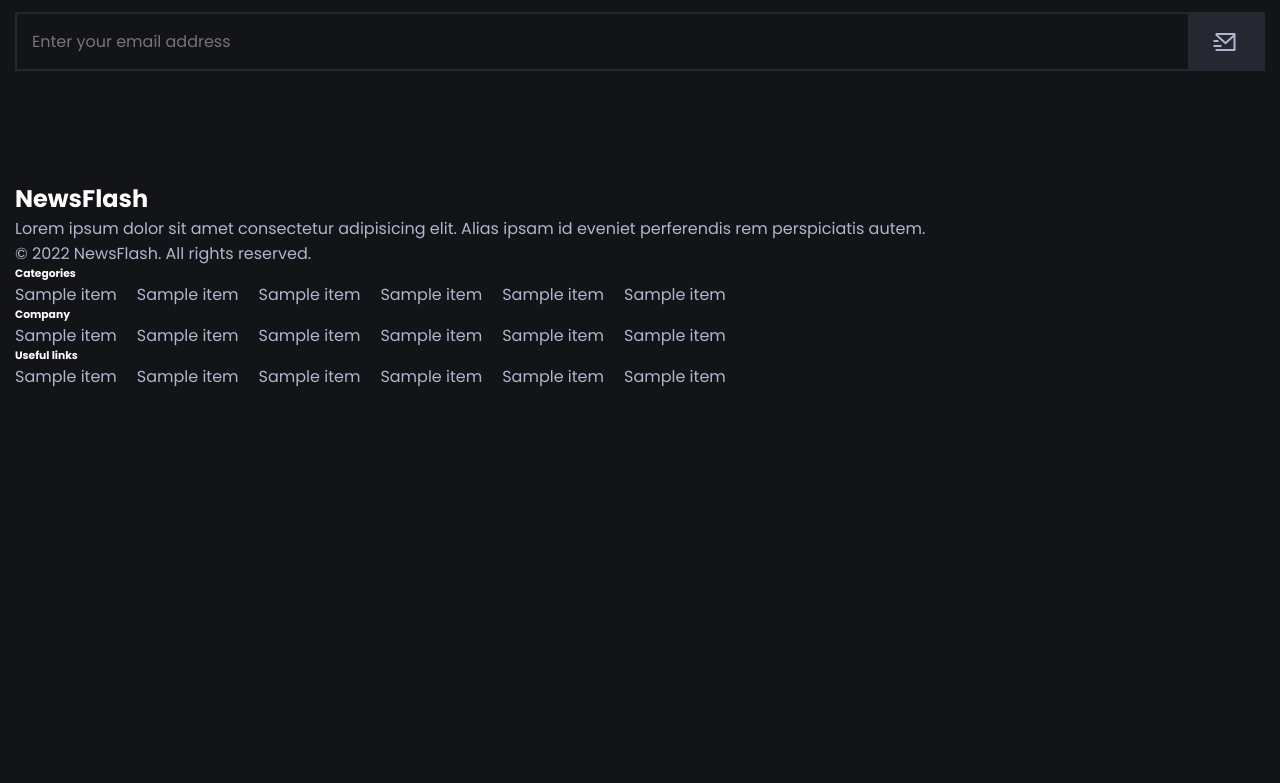
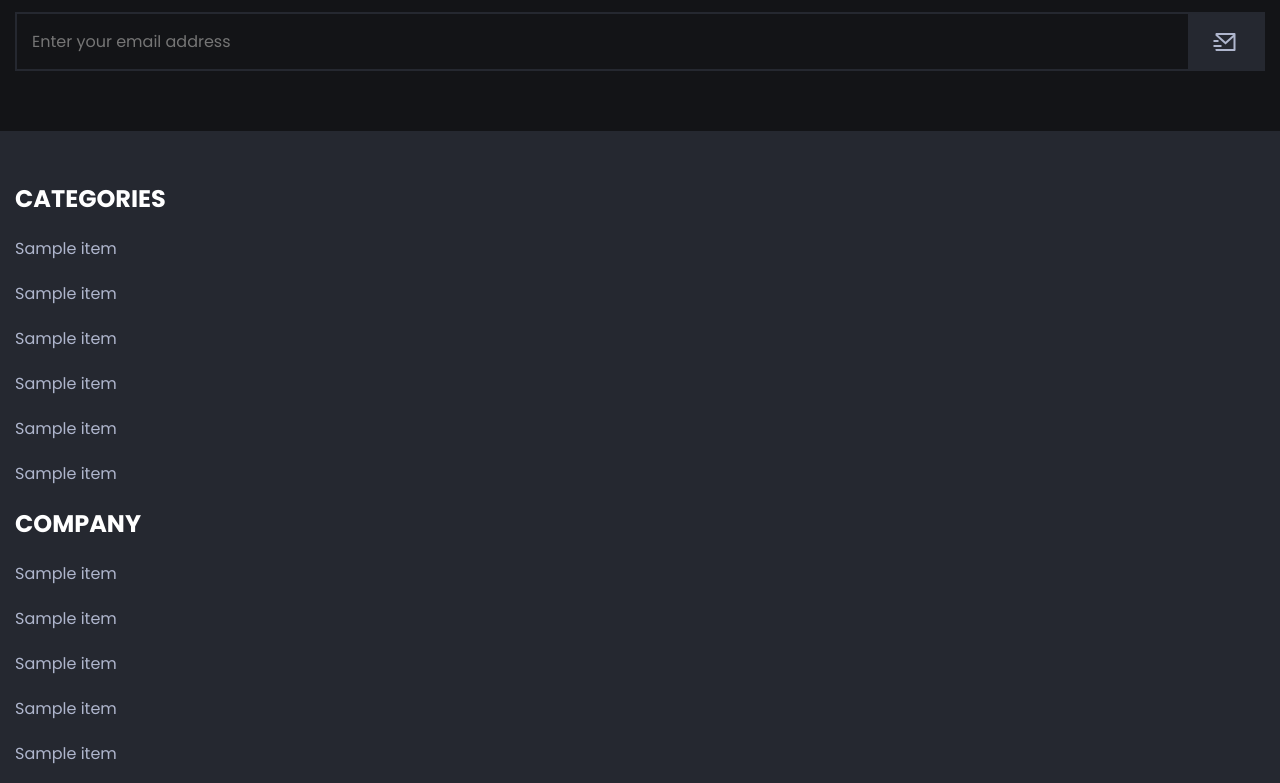
Before and after one commit to Am1r-B/NewsFlash-blog-project, a plain HTML site: page index.html in a window 1280 px wide. Shown: the part 7620-8403 px from the top of the page. Before the commit the page ends 8059 px from the top, so only its background shows below. Drawn offline with nearby package versions, Linux system fonts and the light colour scheme.

Commit message:
Style footer

```diff
--- a/assets/css/main.css
+++ b/assets/css/main.css
@@ -584,6 +584,43 @@ body.light-theme {
 }
 
 /* Footer */
+.footer {
+  background-color: var(--secondary-background-color);
+}
+
+.footer-container {
+  gap: var(--gap);
+}
+
+.company-data {
+  display: flex;
+  flex-direction: column;
+  order: 1;
+}
+
+.company-description {
+  margin-block: var(--margin-sm);
+  max-width: 75%;
+}
+
+.social-media {
+  margin-bottom: var(--margin-md);
+}
+
+.copyright-notice {
+  opacity: 0.8;
+}
+
+.footer-list {
+  flex-direction: column;
+  align-items: flex-start;
+}
+
+.footer-title {
+  font-size: var(--font-size-md);
+  text-transform: uppercase;
+  margin-bottom: var(--margin-sm);
+}
 
 /* Scrollbar styles */
 
```
